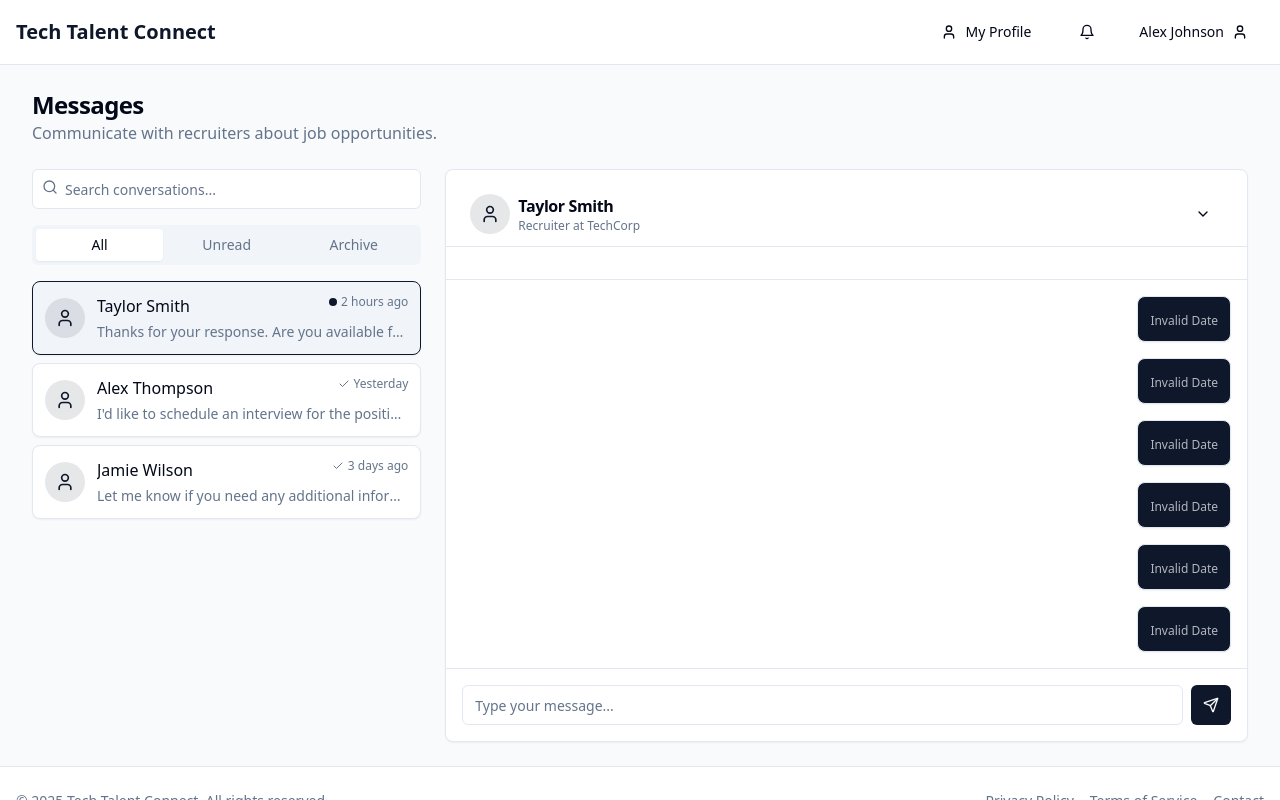
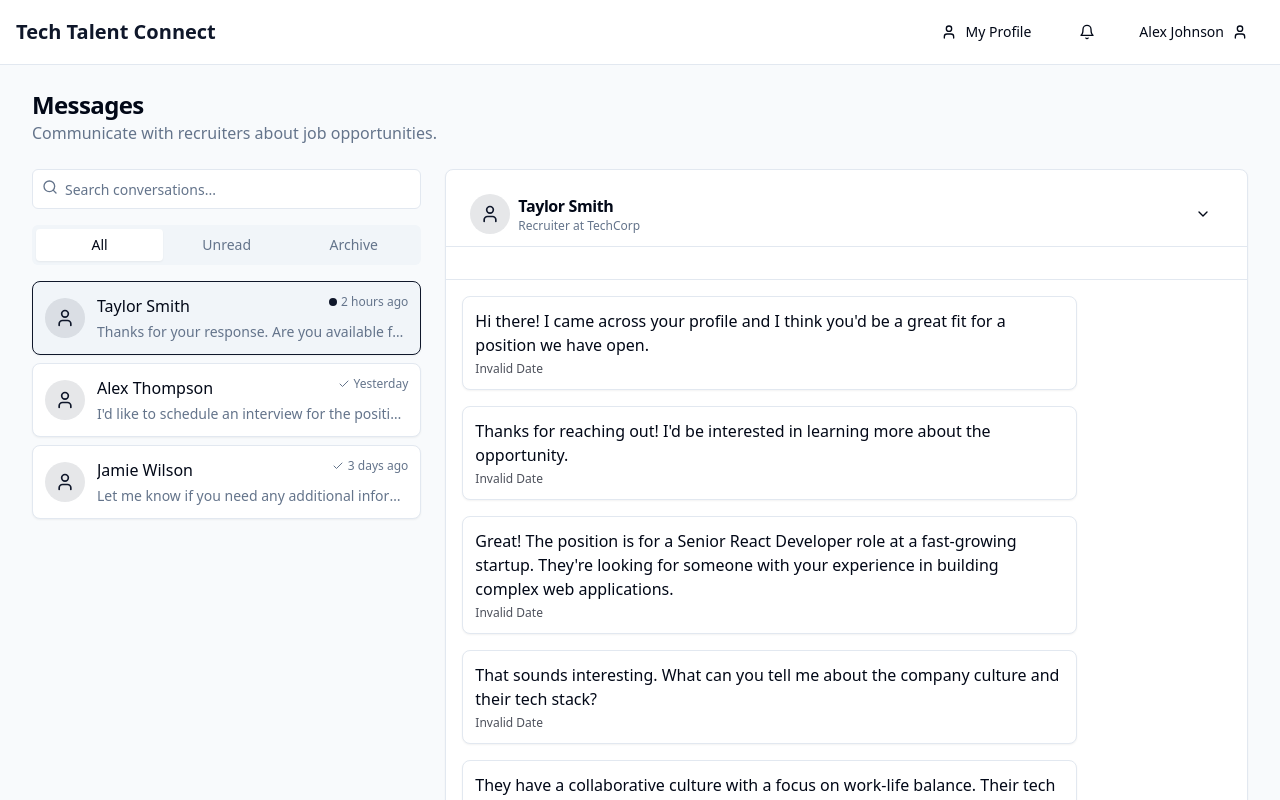
Before and after one commit to Nekhlesh1/blueprint-buddy-generate, a React (Vite) app: page /candidate/messages in a window 1280 px wide. Shown: the top 800 px of the page. Built offline with nearby package versions, Linux system fonts and the light colour scheme.

Commit message:
Fix build failure

```diff
--- a/src/pages/CandidateProfile.tsx
+++ b/src/pages/CandidateProfile.tsx
@@ -1,4 +1,3 @@
-
 import React from "react";
 import { Card, CardContent, CardDescription, CardHeader, CardTitle } from "@/components/ui/card";
 import { Button } from "@/components/ui/button";
@@ -7,7 +6,7 @@ import { Badge } from "@/components/ui/badge";
 import { Input } from "@/components/ui/input";
 import { Textarea } from "@/components/ui/textarea";
 import { Label } from "@/components/ui/label";
-import { FileUp, Save, GitHub, Linkedin } from "lucide-react";
+import { FileUp, Save, Github, Linkedin } from "lucide-react";
 
 const CandidateProfile = () => {
   return (
@@ -68,7 +67,7 @@ const CandidateProfile = () => {
                   <Label htmlFor="github">GitHub Profile</Label>
                   <div className="flex">
                     <span className="inline-flex items-center px-3 rounded-l-md border border-r-0 border-input bg-muted text-muted-foreground">
-                      <GitHub className="h-4 w-4" />
+                      <Github className="h-4 w-4" />
                     </span>
                     <Input id="github" className="rounded-l-none" defaultValue="github.com/alexjohnson" />
                   </div>
--- a/src/pages/MessageCenter.tsx
+++ b/src/pages/MessageCenter.tsx
@@ -71,6 +71,19 @@ const MessageCenter = ({ userType }: MessageCenterProps) => {
   const selectedConversationData = conversations.find(
     convo => convo.id === selectedConversation
   );
+
+  // Transform messages to match the expected MessageThread format
+  const transformMessages = (messages: any[]) => {
+    if (!messages) return [];
+
+    return messages.map(msg => ({
+      id: msg.id,
+      senderId: msg.fromUser ? 'currentUser' : 'otherUser',
+      content: msg.text,
+      timestamp: msg.timestamp,
+      isRead: true
+    }));
+  };
 
   return (
     <div className="space-y-6">
@@ -175,10 +188,12 @@ const MessageCenter = ({ userType }: MessageCenterProps) => {
                 </div>
               </CardHeader>
               <CardContent className="flex-1 p-0 flex flex-col h-[400px]">
-                <MessageThread
-                  messages={selectedConversationData.messages}
-                  currentUserType={userType}
-                />
+                {selectedConversationData.messages && (
+                  <MessageThread
+                    messages={transformMessages(selectedConversationData.messages)}
+                    currentUserType={userType}
+                  />
+                )}
               </CardContent>
             </Card>
           ) : (
```
